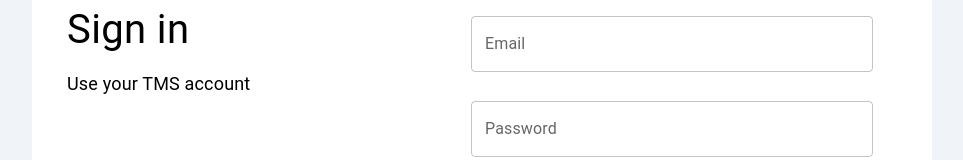
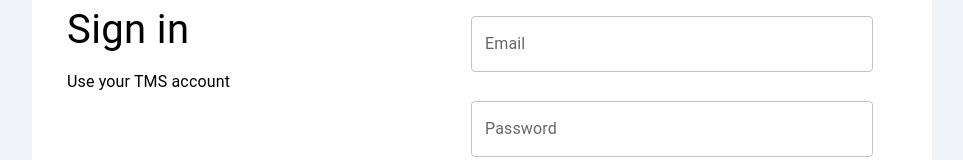
Before and after one commit to nomannaeem12/React, a React (Vite) app: page / in a window 1280 px wide. Shown: the part 276-436 px from the top of the page, without its empty margins (158-1121 px from the left). Built offline with nearby package versions, Linux system fonts and the light colour scheme.

Commit message:
Update authentication.tsx

```diff
--- a/src/app/authentication/layout/authentication.tsx
+++ b/src/app/authentication/layout/authentication.tsx
@@ -16,7 +16,7 @@ export function Authentication() {
                                     <Typography sx={{fontSize: '40px', mb: '10px'}}>
                                         Sign in
                                     </Typography>
-                                    <Typography sx={{fontSize: '18px'}}>
+                                    <Typography>
                                         Use your TMS account
                                     </Typography>
                                 </Box>
```
